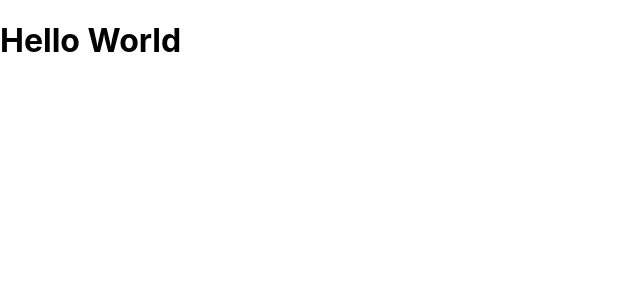
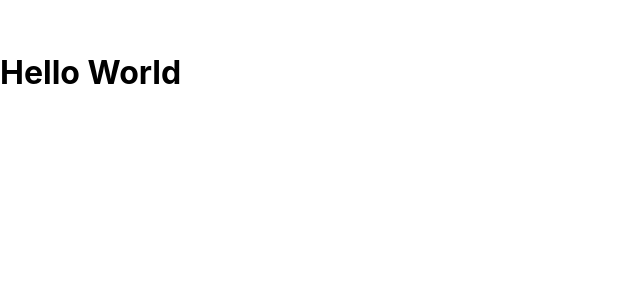
Before and after one commit to Jeneko/react2022Q3, a React (Create React App) app: page / in a window 1280 px wide. Shown: the top 300 px of the page, without its empty margins (0-640 px from the left). Built offline with nearby package versions, Linux system fonts and the light colour scheme.

Commit message:
feat: add base styles

```diff
--- a/src/index.css
+++ b/src/index.css
@@ -1,3 +1,8 @@
+:root {
+  --color-primary: #ff9b2c;
+  --color-secondary: #00fffb;
+}
+
 body {
   margin: 0;
   font-family: -apple-system, BlinkMacSystemFont, 'Segoe UI', 'Roboto', 'Oxygen',
@@ -7,7 +12,47 @@ body {
   -moz-osx-font-smoothing: grayscale;
 }
 
-code {
-  font-family: source-code-pro, Menlo, Monaco, Consolas, 'Courier New',
-    monospace;
+main {
+  flex-grow: 1;
 }
+
+#root {
+  margin: 0;
+  padding: 2rem 0 0;
+  display: flex;
+  height: 100vh;
+  box-sizing: border-box;
+  flex-direction: column;
+}
+
+.container {
+  padding: 0 1rem;
+  box-sizing: border-box;
+  width: 100%;
+}
+
+@media (min-width: 576px) {
+  .container {
+    width: 540px;
+    margin: 0 auto;
+    padding: 0 2rem;
+  }
+}
+
+@media (min-width: 768px) {
+  .container {
+    width: 720px;
+  }
+}
+
+@media (min-width: 992px) {
+  .container {
+    width: 960px;
+  }
+}
+
+@media (min-width: 1200px) {
+  .container {
+    width: 1140px;
+  }
+}
```
